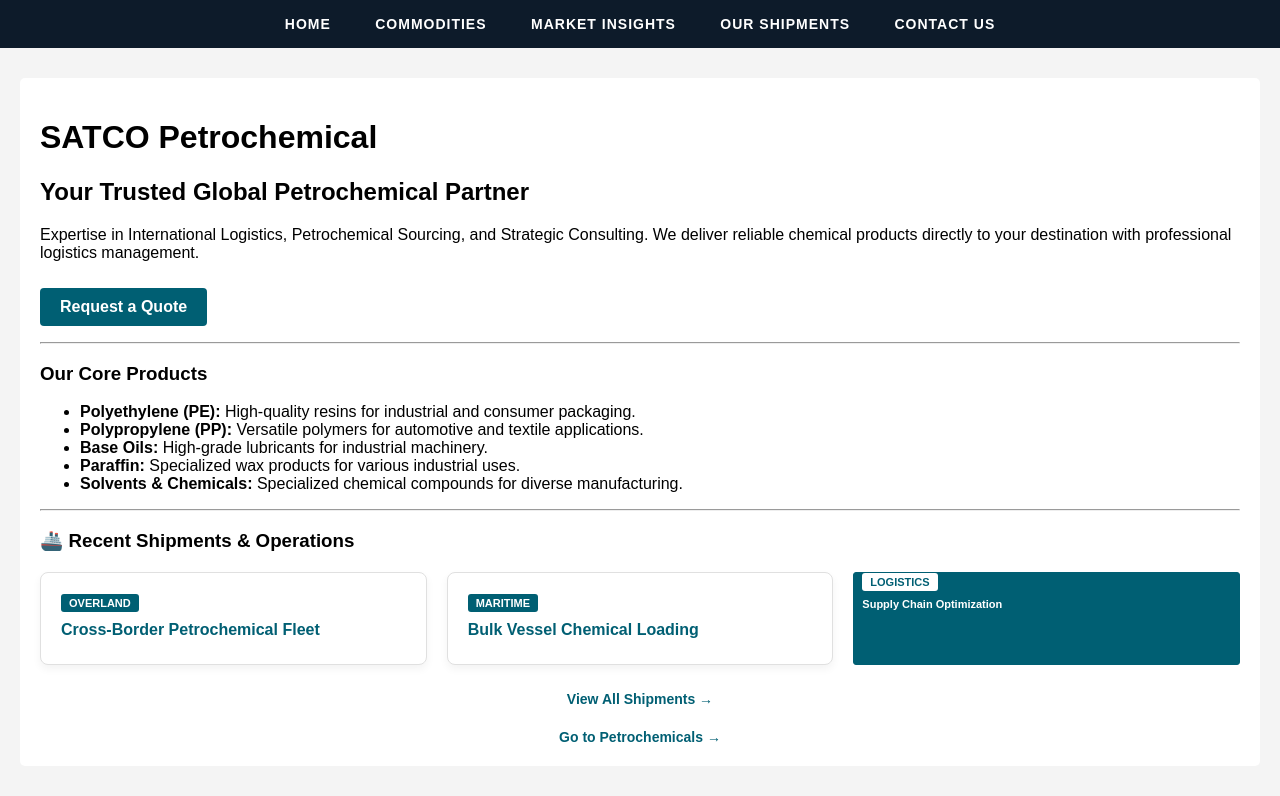
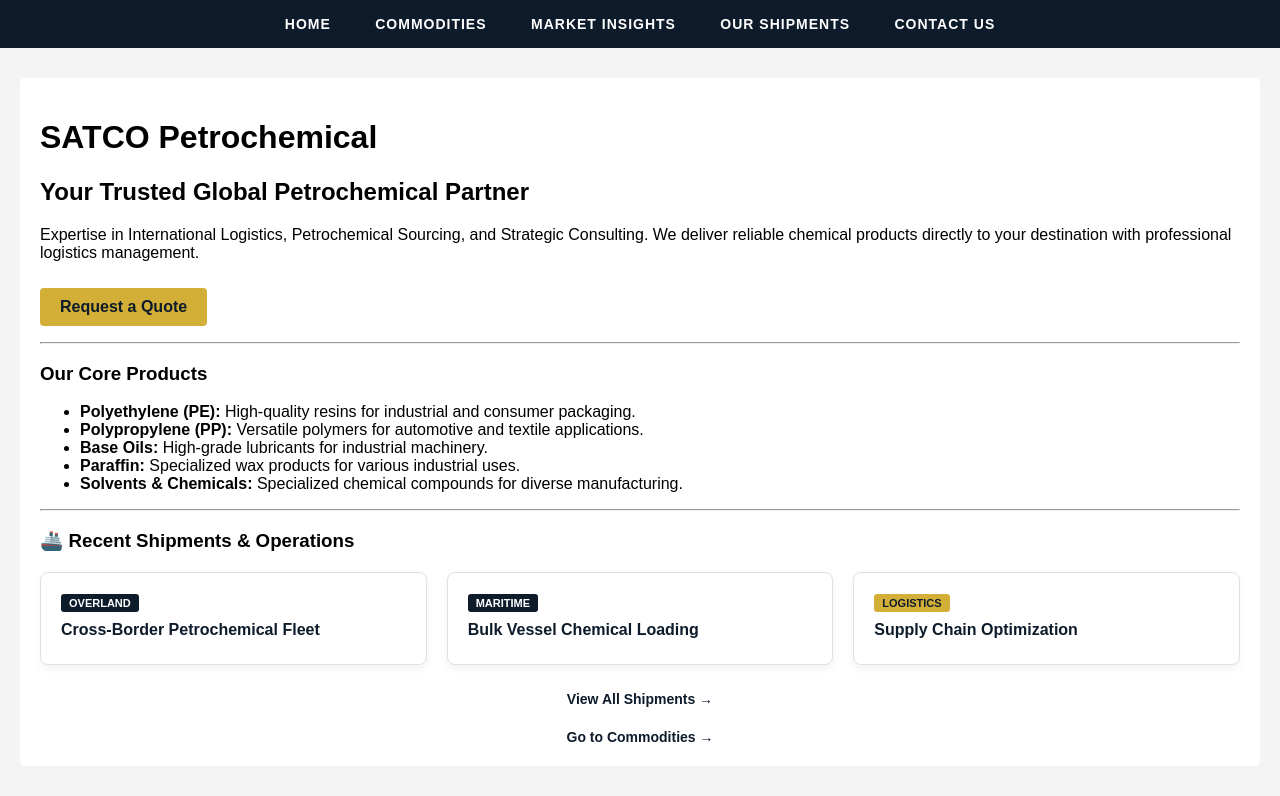
Before and after one commit to satco-petrochemical/satco-petrochemical.github.io, a Jekyll site: the page built from index.md, in a window 1280 px wide. Shown: the part 350-1146 px from the top of the page. Built offline with Jekyll 4.4.1, drawn with Linux system fonts in a browser that asks for light colours.

Commit message:
Update index.md

```diff
--- a/index.md
+++ b/index.md
@@ -9,7 +9,7 @@ title: SATCO Petrochemical | Global Petrochemical Supply Chain
 
 Expertise in International Logistics, Petrochemical Sourcing, and Strategic Consulting. We deliver reliable chemical products directly to your destination with professional logistics management.
 
-<a href="/contact.html" style="display: inline-block; background-color: #005f73; color: #ffffff; padding: 10px 20px; text-decoration: none; font-weight: bold; border-radius: 4px; margin-top: 10px;">Request a Quote</a>
+<a href="/05_contact.html" style="display: inline-block; background-color: #d4af37; color: #0d1b2a; padding: 10px 20px; text-decoration: none; font-weight: bold; border-radius: 4px; margin-top: 10px;">Request a Quote</a>
 
 ---
 
@@ -26,26 +26,26 @@ Expertise in International Logistics, Petrochemical Sourcing, and Strategic Cons
 <div style="display: grid; grid-template-columns: repeat(auto-fit, minmax(280px, 1fr)); gap: 20px; margin-top: 20px;">
 
   <div style="border: 1px solid #e0e0e0; border-radius: 8px; padding: 20px; box-shadow: 0 4px 8px rgba(0,0,0,0.05); background: #fff;">
-    <span style="background: #005f73; color: #fff; padding: 3px 8px; font-size: 11px; font-weight: bold; border-radius: 3px;">OVERLAND</span>
-    <h4 style="margin: 10px 0 5px 0; color: #005f73;">Cross-Border Petrochemical Fleet</h4>
+    <span style="background: #0d1b2a; color: #fff; padding: 3px 8px; font-size: 11px; font-weight: bold; border-radius: 3px;">OVERLAND</span>
+    <h4 style="margin: 10px 0 5px 0; color: #0d1b2a;">Cross-Border Petrochemical Fleet</h4>
   </div>
 
   <div style="border: 1px solid #e0e0e0; border-radius: 8px; padding: 20px; box-shadow: 0 4px 8px rgba(0,0,0,0.05); background: #fff;">
-    <span style="background: #005f73; color: #fff; padding: 3px 8px; font-size: 11px; font-weight: bold; border-radius: 3px;">MARITIME</span>
-    <h4 style="margin: 10px 0 5px 0; color: #005f73;">Bulk Vessel Chemical Loading</h4>
+    <span style="background: #0d1b2a; color: #fff; padding: 3px 8px; font-size: 11px; font-weight: bold; border-radius: 3px;">MARITIME</span>
+    <h4 style="margin: 10px 0 5px 0; color: #0d1b2a;">Bulk Vessel Chemical Loading</h4>
   </div>
 
-  <div style="border: 1px solid #005f73; color: #fff; padding: 3px 8px; font-size: 11px; font-weight: bold; border-radius: 3px; background: #005f73;">
-    <span style="background: #ffffff; color: #005f73; padding: 3px 8px; font-size: 11px; font-weight: bold; border-radius: 3px;">LOGISTICS</span>
-    <h4 style="margin: 10px 0 5px 0; color: #ffffff;">Supply Chain Optimization</h4>
+  <div style="border: 1px solid #e0e0e0; border-radius: 8px; padding: 20px; box-shadow: 0 4px 8px rgba(0,0,0,0.05); background: #fff;">
+    <span style="background: #d4af37; color: #0d1b2a; padding: 3px 8px; font-size: 11px; font-weight: bold; border-radius: 3px;">LOGISTICS</span>
+    <h4 style="margin: 10px 0 5px 0; color: #0d1b2a;">Supply Chain Optimization</h4>
   </div>
 
 </div>
 
 <div style="text-align: center; margin-top: 25px;">
-  <a href="/shipments.html" style="color: #005f73; font-weight: bold; text-decoration: none; font-size: 14px;">View All Shipments &rarr;</a>
+  <a href="/04_our_shipments.html" style="color: #0d1b2a; font-weight: bold; text-decoration: none; font-size: 14px;">View All Shipments &rarr;</a>
 </div>
 
 <div style="text-align: center; margin-top: 20px;">
-  <a href="/petrochemicals.html" style="color: #005f73; font-weight: bold; text-decoration: none; font-size: 14px;">Go to Petrochemicals &rarr;</a>
+  <a href="/02_commodities.html" style="color: #0d1b2a; font-weight: bold; text-decoration: none; font-size: 14px;">Go to Commodities &rarr;</a>
 </div>
```
